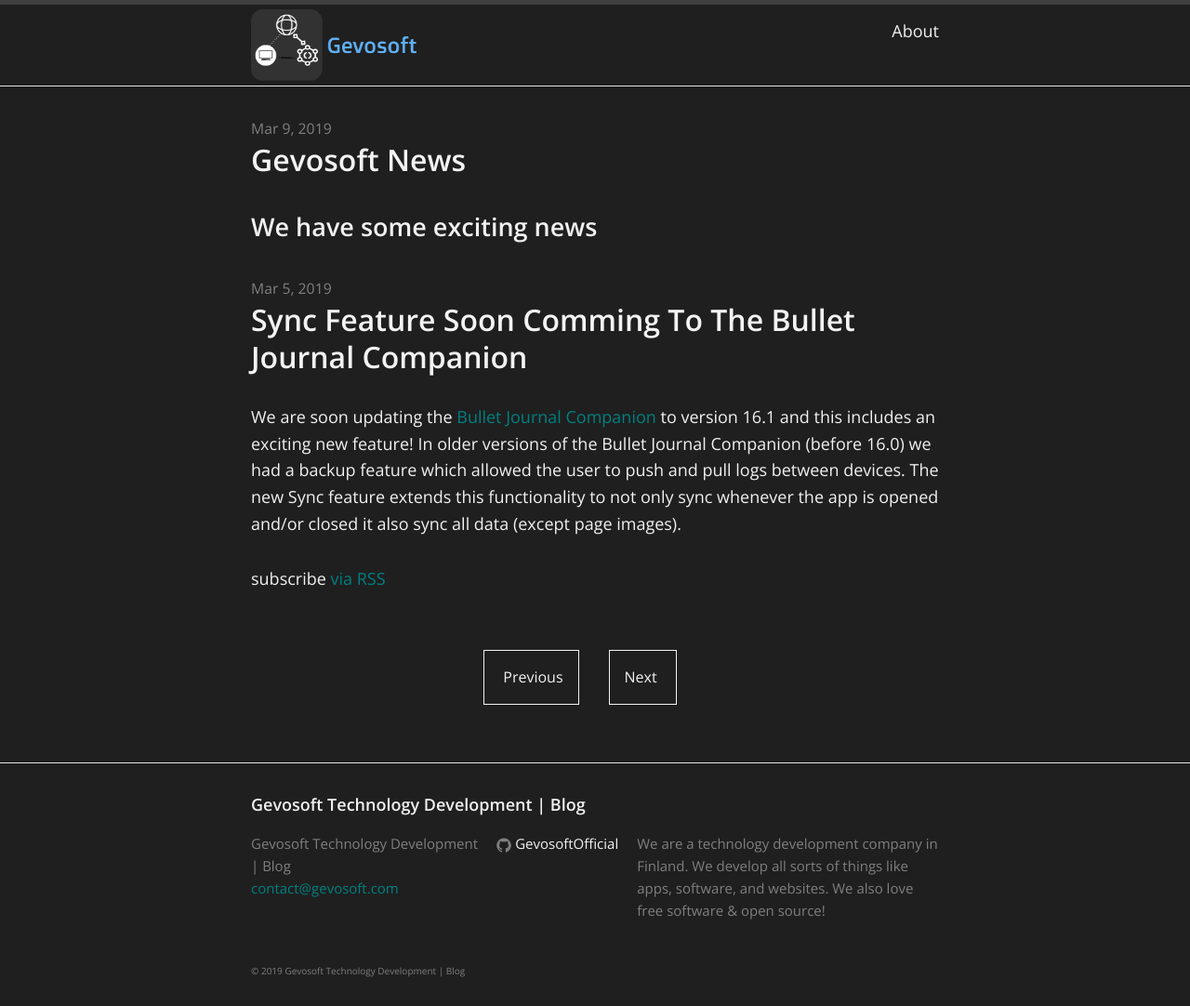
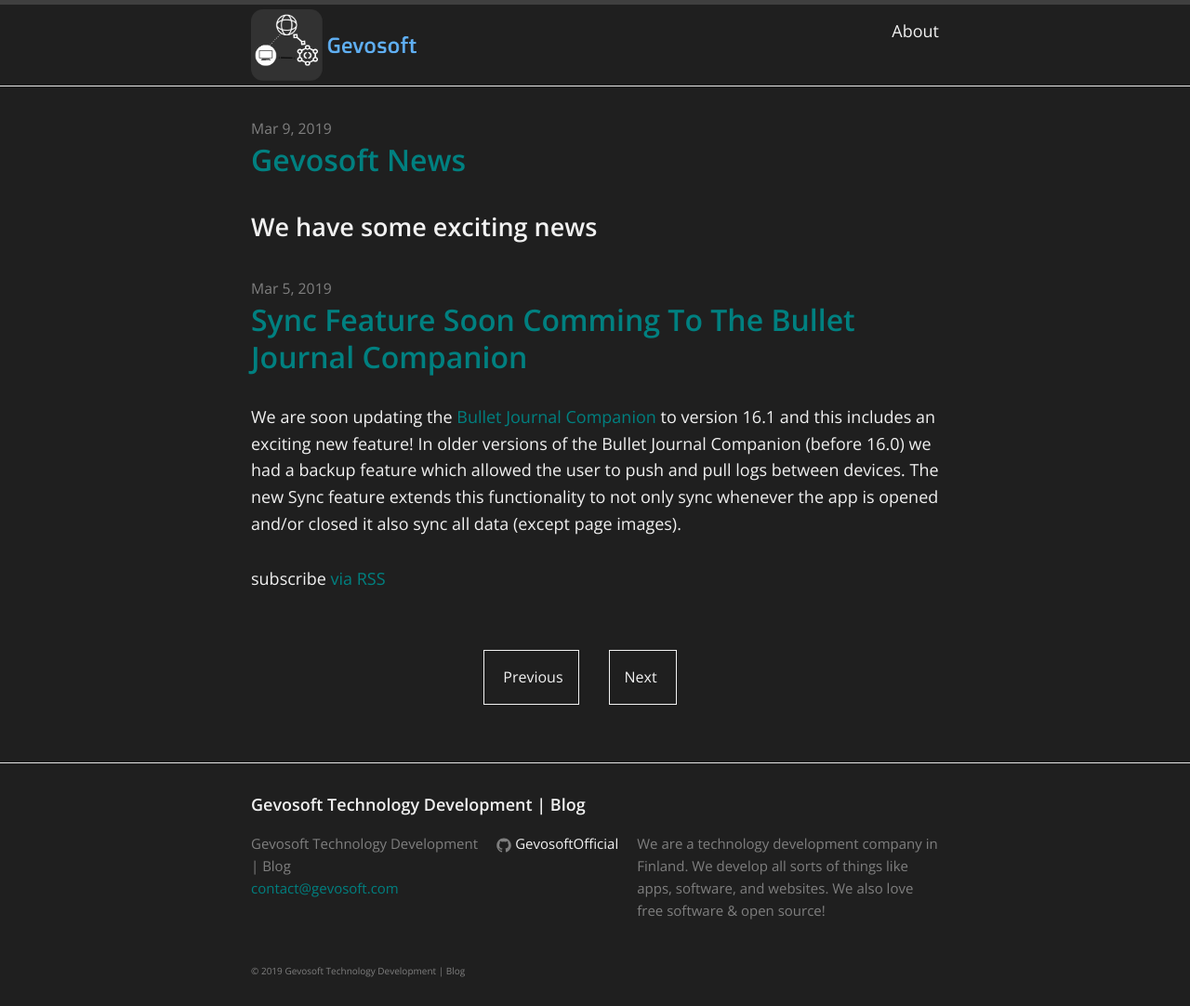
Before and after one commit to Gevosoft/GevosofBlog, a Jekyll site: the page built from index.html, in a window 1280 px wide. Shown: the whole page at 93% size. Built offline with Jekyll 4.4.1, drawn with Linux system fonts in a browser that asks for light colours; the list of posts is cut into pages by our own code.

```diff
--- a/_posts/2019-03-09-Gevosoft-News.markdown
+++ b/_posts/2019-03-09-Gevosoft-News.markdown
@@ -14,7 +14,7 @@ tags:
 ### 1.) Gevosoft
 First of all Gevosoft finally has a proper <b>.com</b> domain! This also means that we now have the contact email [contact@gevosoft.com](mailto:contact@gevosoft.com) which is really exciting!
 
-You can visit our main website on [gevosoft.com](https://gevosoft.com) and our blog on [blog.gevosoft.com](https://blog.gevosof.com).
+You can visit our main website on [gevosoft.com](https://gevosoft.com) and our blog on [blog.gevosoft.com](https://blog.gevosoft.com).
 
 And talking about websites we have a redesigned main website and a redesigned blog!
 
--- a/_sass/_dekyll.scss
+++ b/_sass/_dekyll.scss
@@ -296,7 +296,7 @@ h1.post-title {
 h1 .post-link {
   font-size: 32px;
   line-height: 1.25;
-  color: #f3f3f3;
+  color: #008080;
 }
 
 .related-posts {
--- a/css/main.scss
+++ b/css/main.scss
@@ -71,6 +71,7 @@ a {
 }
 a:visited {
     color: #008080;
+    text-decoration: underline;
 }
 
 .rss-subscribe a {
```
